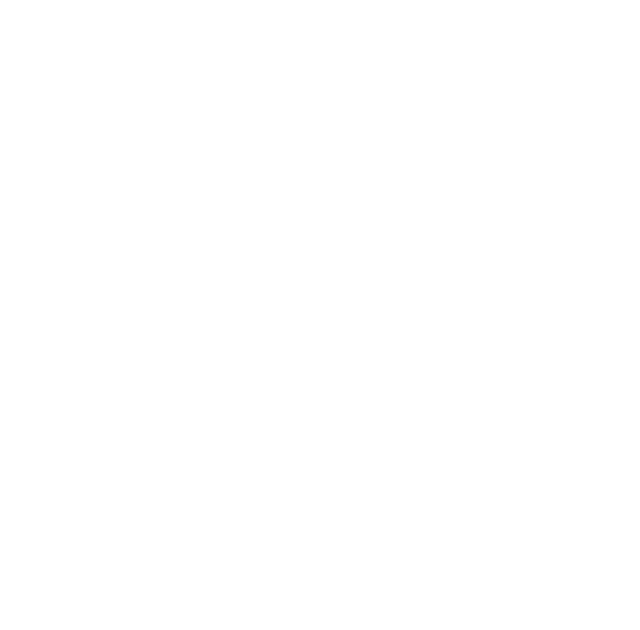
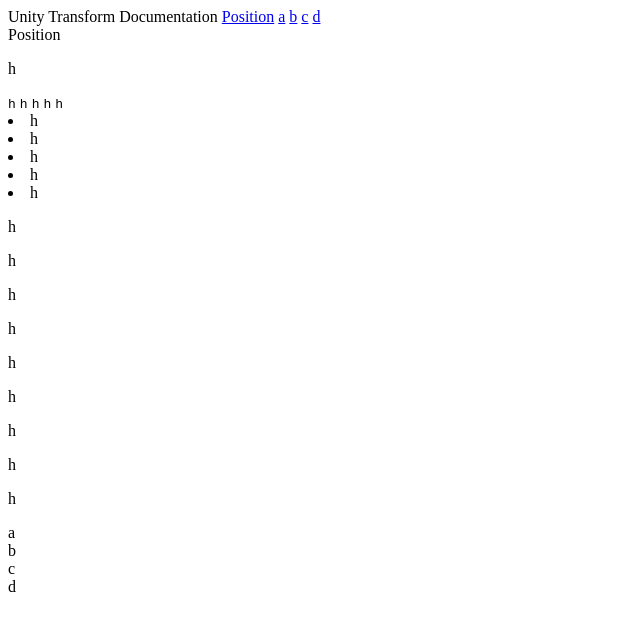
Before and after one commit to douglasgraham570/CSSandbox, a website: page public/documentation.html in a window 1280 px wide. Shown: the whole page, without its empty margins (0-640 px from the left). Drawn offline with Linux system fonts and the light colour scheme.

Commit message:
documentation html structure

```diff
--- a/public/documentation.html
+++ b/public/documentation.html
@@ -3,7 +3,49 @@
   <head>
     <meta charset="UTF-8" />
     <meta name="viewport" content="width=device-width, initial-scale=1.0" />
-    <title>Documentation</title>
+    <title>Unity Transform Documentation</title>
   </head>
-  <body></body>
+  <body>
+    <nav id="navbar">
+      <head>
+        Unity Transform Documentation
+      </head>
+      <a href="#Position" class="nav-link">Position</a>
+      <a href="#a" class="nav-link">a</a>
+      <a href="#b" class="nav-link">b</a>
+      <a href="#c" class="nav-link">c</a>
+      <a href="#d" class="nav-link">d</a>
+    </nav>
+
+    <main id="main-doc">
+      <section class="main-section" id="Position">
+        <header>Position</header>
+
+        <p>h</p>
+        <code>h</code>
+        <code>h</code>
+        <code>h</code>
+        <code>h</code>
+        <code>h</code>
+        <li>h</li>
+        <li>h</li>
+        <li>h</li>
+        <li>h</li>
+        <li>h</li>
+        <p>h</p>
+        <p>h</p>
+        <p>h</p>
+        <p>h</p>
+        <p>h</p>
+        <p>h</p>
+        <p>h</p>
+        <p>h</p>
+        <p>h</p>
+      </section>
+      <section class="main-section" id="a">a</section>
+      <section class="main-section" id="b">b</section>
+      <section class="main-section" id="c">c</section>
+      <section class="main-section" id="d">d</section>
+    </main>
+  </body>
 </html>
```
